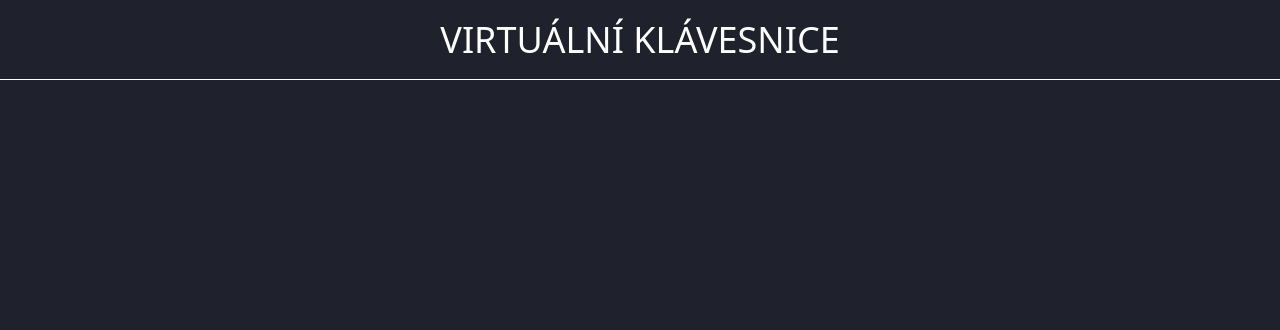
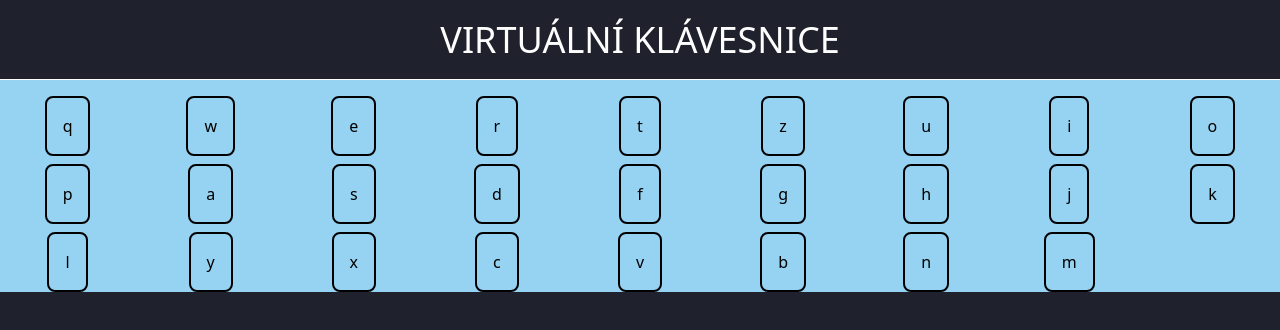
Before and after one commit to OndrejLosensky/virtual-keyboard, a React (Create React App) app: page / in a window 1280 px wide. Shown: the top 330 px of the page. Built offline with nearby package versions, Linux system fonts and the light colour scheme; the HTML template or start-up script is replaced by a standard one.

Commit message:
přidání tlačítek klávesnice

```diff
--- a/src/App.js
+++ b/src/App.js
@@ -1,9 +1,11 @@
 import Header from "../src/header/Header"
+import Keyboard from "./keyboard/Keyboard";
 
 function App() {
   return (
     <section className="w-full h-screen bg-backColor">
           <Header/>
+          <Keyboard/>
     </section>
   );
 }
--- a/src/keyboard/Keyboard.js
+++ b/src/keyboard/Keyboard.js
@@ -0,0 +1,40 @@
+import React from "react";
+
+const Keyboard = () => {
+    return (
+        <div className=" bg-foreColorBlue justify-center items-center">
+            <div class="grid grid-cols-9 gap-x-2 gap-y-2 justify-items-center pt-4">
+                <button class="px-4 py-4 bg-gray-300 hover:bg-gray-400 rounded-lg border-2 border-gray-500">q</button>
+                <button class="px-4 py-4 bg-gray-300 hover:bg-gray-400 rounded-lg border-2 border-gray-500">w</button>
+                <button class="px-4 py-4 bg-gray-300 hover:bg-gray-400 rounded-lg border-2 border-gray-500">e</button>
+                <button class="px-4 py-4 bg-gray-300 hover:bg-gray-400 rounded-lg border-2 border-gray-500">r</button>
+                <button class="px-4 py-4 bg-gray-300 hover:bg-gray-400 rounded-lg border-2 border-gray-500">t</button>
+                <button class="px-4 py-4 bg-gray-300 hover:bg-gray-400 rounded-lg border-2 border-gray-500">z</button>
+                <button class="px-4 py-4 bg-gray-300 hover:bg-gray-400 rounded-lg border-2 border-gray-500">u</button>
+                <button class="px-4 py-4 bg-gray-300 hover:bg-gray-400 rounded-lg border-2 border-gray-500">i</button>
+                <button class="px-4 py-4 bg-gray-300 hover:bg-gray-400 rounded-lg border-2 border-gray-500">o</button>
+                <button class="px-4 py-4 bg-gray-300 hover:bg-gray-400 rounded-lg border-2 border-gray-500">p</button>
+                <button class="px-4 py-4 bg-gray-300 hover:bg-gray-400 rounded-lg border-2 border-gray-500">a</button>
+                <button class="px-4 py-4 bg-gray-300 hover:bg-gray-400 rounded-lg border-2 border-gray-500">s</button>
+                <button class="px-4 py-4 bg-gray-300 hover:bg-gray-400 rounded-lg border-2 border-gray-500">d</button>
+                <button class="px-4 py-4 bg-gray-300 hover:bg-gray-400 rounded-lg border-2 border-gray-500">f</button>
+                <button class="px-4 py-4 bg-gray-300 hover:bg-gray-400 rounded-lg border-2 border-gray-500">g</button>
+                <button class="px-4 py-4 bg-gray-300 hover:bg-gray-400 rounded-lg border-2 border-gray-500">h</button>
+                <button class="px-4 py-4 bg-gray-300 hover:bg-gray-400 rounded-lg border-2 border-gray-500">j</button>
+                <button class="px-4 py-4 bg-gray-300 hover:bg-gray-400 rounded-lg border-2 border-gray-500">k</button>
+                <button class="px-4 py-4 bg-gray-300 hover:bg-gray-400 rounded-lg border-2 border-gray-500">l</button>
+                <button class="px-4 py-4 bg-gray-300 hover:bg-gray-400 rounded-lg border-2 border-gray-500">y</button>
+                <button class="px-4 py-4 bg-gray-300 hover:bg-gray-400 rounded-lg border-2 border-gray-500">x</button>
+                <button class="px-4 py-4 bg-gray-300 hover:bg-gray-400 rounded-lg border-2 border-gray-500">c</button>
+                <button class="px-4 py-4 bg-gray-300 hover:bg-gray-400 rounded-lg border-2 border-gray-500">v</button>
+                <button class="px-4 py-4 bg-gray-300 hover:bg-gray-400 rounded-lg border-2 border-gray-500">b</button>
+                <button class="px-4 py-4 bg-gray-300 hover:bg-gray-400 rounded-lg border-2 border-gray-500">n</button>
+                <button class="px-4 py-4 bg-gray-300 hover:bg-gray-400 rounded-lg border-2 border-gray-500">m</button>
+            </div>
+        </div>
+
+
+    )
+}
+
+export default Keyboard
```
